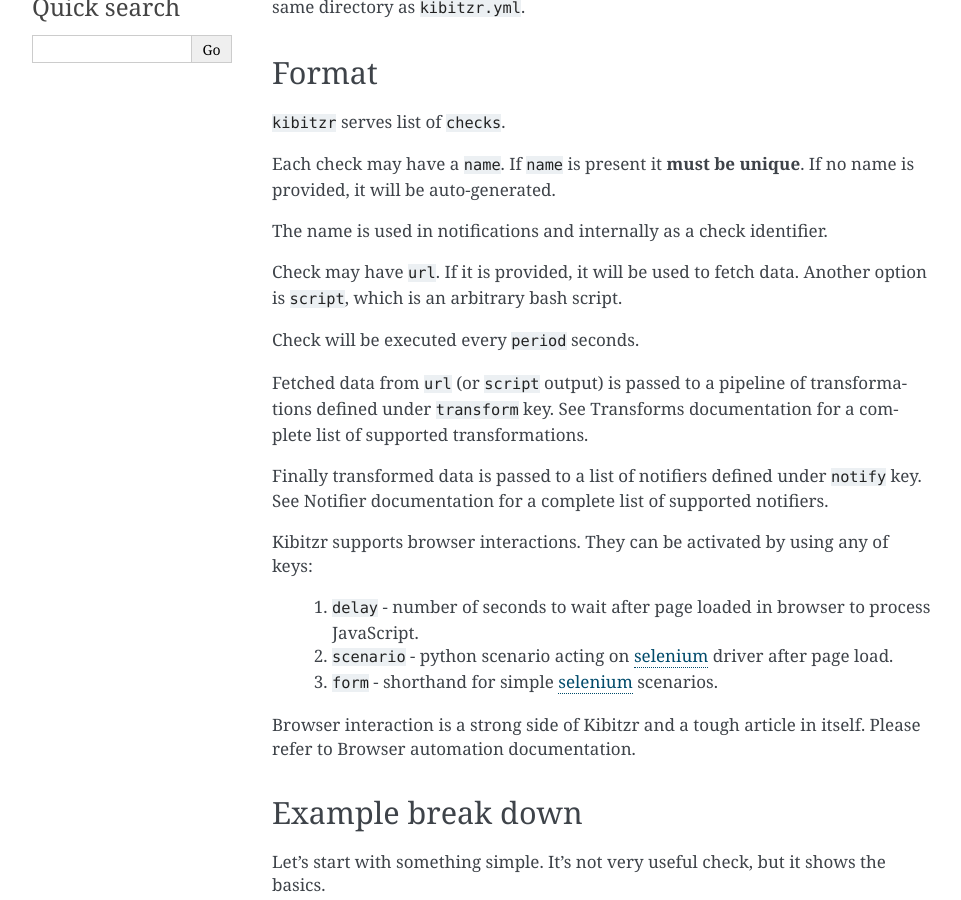
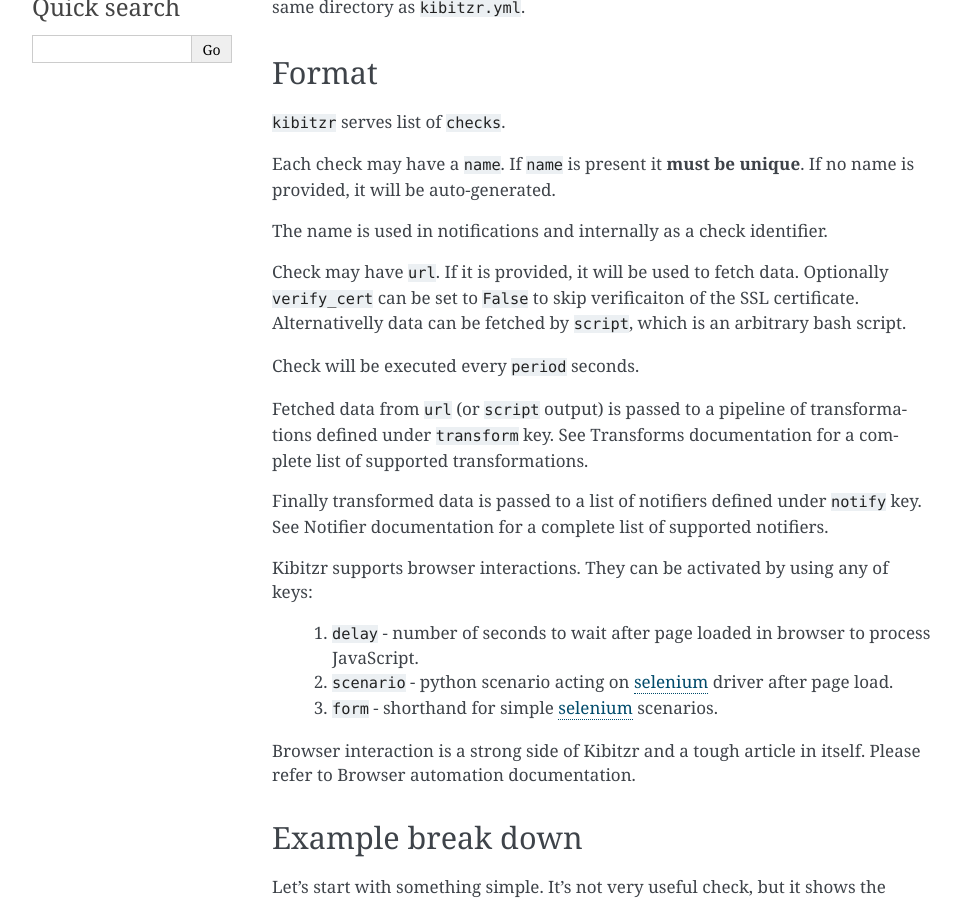
Before and after one commit to kibitzr/kibitzr, a Sphinx documentation site: the page built from docs/configuration.rst, in a window 1280 px wide and 900 px high, scrolled down 367 px. Shown: the whole window, without its empty margins (148-1109 px from the left). Built offline with Sphinx 7.4.7, drawn with Linux system fonts in a browser that asks for light colours; pages that are not in the unit, such as notebooks, are missing from menus.

Commit message:
Added configuration option 'verify_cert'

```diff
--- a/docs/configuration.rst
+++ b/docs/configuration.rst
@@ -32,8 +32,9 @@
 The name is used in notifications and internally as a check identifier.
 
 Check may have ``url``.
-If it is provided, it will be used to fetch data.
-Another option is ``script``, which is an arbitrary bash script.
+If it is provided, it will be used to fetch data. Optionally ``verify_cert`` can be set
+to ``False`` to skip verificaiton of the SSL certificate.
+Alternativelly data can be fetched by ``script``, which is an arbitrary bash script.
 
 Check will be executed every ``period`` seconds.
 
```
Also changed, not shown: 1 other file.
